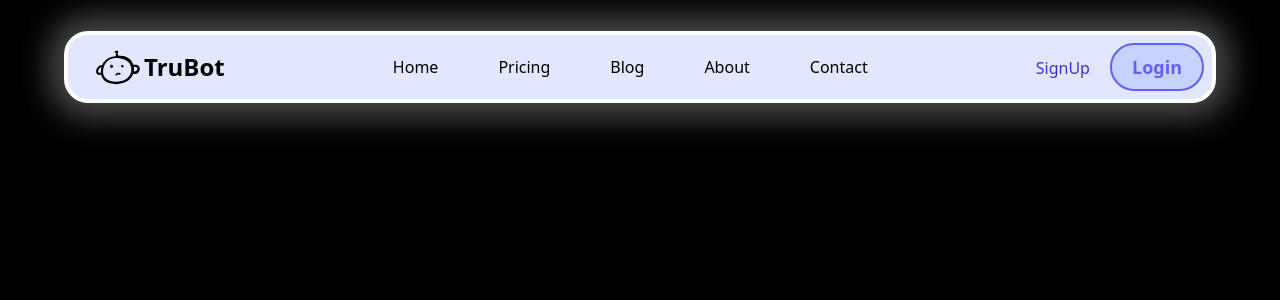
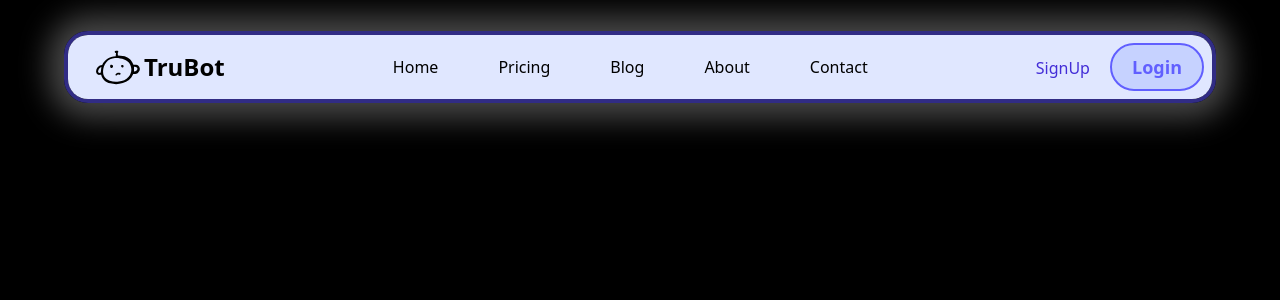
Before and after one commit to TruBotAi/tru-bot-ai, a React (Vite) app in the folder client/: page / in a window 1280 px wide. Shown: the top 300 px of the page. Built offline with nearby package versions, Linux system fonts and the light colour scheme.

Commit message:
`Refactor Header component: updated styles and added absolute background div`

```diff
--- a/client/src/components/Header.jsx
+++ b/client/src/components/Header.jsx
@@ -1,8 +1,10 @@
 function Header() {
   return (
     <>
-      <header className=' flex justify-between items-center p-2 rounded-3xl text-black w-6xl bg-indigo-100 border-white  border-4 border-red-900 border-solid'>
-        <div className='logo pl-5 '>
+      <header className=' flex justify-between items-center p-2 rounded-3xl text-black w-6xl border-4 border-indigo-900 relative overflow-hidden'>
+        <div className='w-full h-full absolute top-0  bg-indigo-100 left-0'></div>
+
+        <div className='logo pl-5  z-1'>
           <div className='m-none font-bold text-2xl flex items-center gap-1'>
             <span>
               <svg fill='none' height='45' viewBox='0 0 164 125' width='44'>
@@ -28,7 +30,7 @@ function Header() {
           </div>
         </div>
 
-        <nav className='flex items-center gap-4 justify-between'>
+        <nav className='flex items-center gap-4 justify-between z-1'>
           <ul className='flex item-center justify-center gap-5 font-medium'>
             {["Home", "Pricing", "Blog", "About", "Contact"].map((li) => (
               <li key={li} className='px-5 py-2 rounded-xs cursor-pointer'>
@@ -37,7 +39,7 @@ function Header() {
             ))}
           </ul>
         </nav>
-        <div className='acct'>
+        <div className='acct z-1'>
           <button className='text-base font-lg mr-5 cursor-pointer text-indigo-700'>SignUp</button>
           <button className=' login border-2 p-2  rounded-3xl px-5 border-indigo-500/100 bg-indigo-200 text-indigo-500  cursor-pointer text-lg font-bold'>Login</button>
         </div>
```
